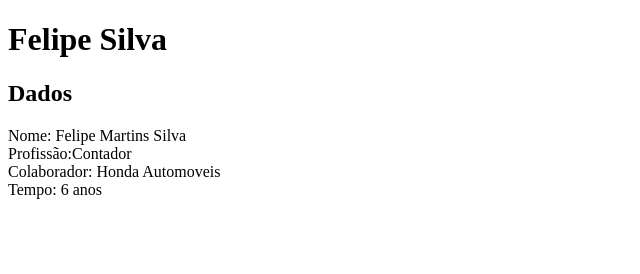
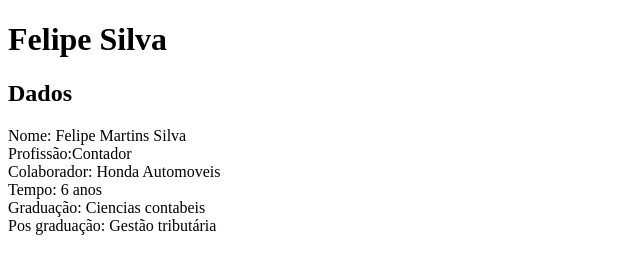
Before and after one commit to Felipemartinssilva/cursohtml, a plain HTML site: page 4-dadosfelipe/Dadosfelipe.html in a window 1280 px wide. Shown: the whole page, without its empty margins (0-640 px from the left). Drawn offline with Linux system fonts and the light colour scheme.

Commit message:
Dados Felipe

```diff
--- a/4-dadosfelipe/Dadosfelipe.html
+++ b/4-dadosfelipe/Dadosfelipe.html
@@ -7,7 +7,7 @@
     <body>
         <h1>Felipe Silva</h1>
         <h2>Dados</h2>
-        <p>Nome: Felipe Martins Silva<br> Profissão:Contador<br> Colaborador: Honda Automoveis <br> Tempo: 6 anos </p>
+        <p>Nome: Felipe Martins Silva<br> Profissão:Contador<br> Colaborador: Honda Automoveis <br> Tempo: 6 anos<br> Graduação: Ciencias contabeis<br>Pos graduação: Gestão tributária</p>
 
     </body>
 
```
